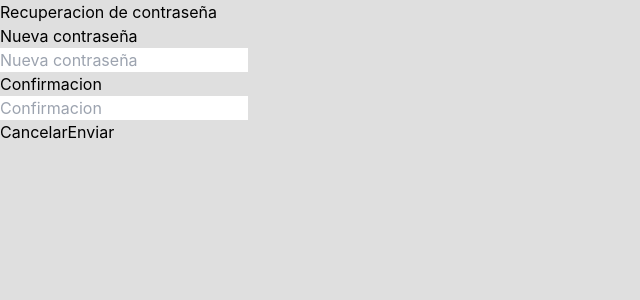
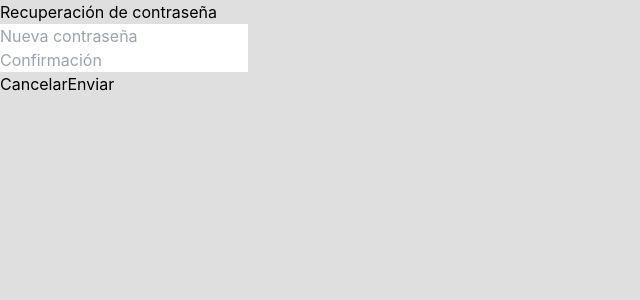
Before and after one commit to assrub/HogarTafi, a React (Vite) app in the folder Front/: page /recupera in a window 1280 px wide. Shown: the top 300 px of the page, without its empty margins (0-640 px from the left). Built offline with nearby package versions, Linux system fonts and the light colour scheme.

Commit message:
Ultimo cambio

```diff
--- a/Front/src/Pages/Recuperar contraseña/Recupera.jsx
+++ b/Front/src/Pages/Recuperar contraseña/Recupera.jsx
@@ -61,19 +61,16 @@ async function enviarNuevosDatos(){
          setToken(datosrecuperacion[3]);
     }
 
-    return (
-        <>
+    return (<>
         <div className="grid h-screen place-items-center">
-
-
-<div className="login grid place-content-center border border-black h-1/2 p-56 bg-white rounded-xl" >
-    <div className="titulo text-3xl mb-4 font-bold">
-        <h2>Recuperacion de contraseña</h2>
+          <div className="login grid place-content-center border border-black p-10 sm:p-8 lg:p-56 bg-white rounded-xl max-w-md sm:max-w-lg md:max-w-xl lg:max-w-2xl w-full">
+            <div className="titulo text-3xl mb-4 font-bold text-center">
+              <h2>Recuperación de contraseña</h2>
             </div>
             <div className="formulario">
-        <div className="nuevaContra">
+              <div className="nuevaContra mb-4">
                 <CampoTexto
-                textoEtiqueta="Nueva contraseña"
+                  //textoEtiqueta="Nueva contraseña"
                   error={campoIncompleto}
                   obligatorio={true}
                   propsLabel={{ labelFor: "password" }}
@@ -83,36 +80,35 @@ async function enviarNuevosDatos(){
                     id: "inputContra1",
                     placeholder: "Nueva contraseña",
                     value: datosRecuperacion.nuevaContra,
-                    onChange: handleInputChange
+                    onChange: handleInputChange,
+                    className: "p-3 w-full border rounded-md"
                   }}
                 />
               </div>
 
-        <div className="confirmacion">
+              <div className="confirmacion mb-4">
                 <CampoTexto
-                textoEtiqueta="Confirmacion"
+                  //textoEtiqueta="Confirmación"
                   error={campoIncompleto}
                   obligatorio={true}
                   propsLabel={{ labelFor: "password" }}
                   propsInput={{
                     type: "password",
                     name: "confirmacion",
-                    id: "inputconfirmacion",
-                    placeholder: "Confirmacion",
+                    id: "inputConfirmacion",
+                    placeholder: "Confirmación",
                     value: datosRecuperacion.confirmacion,
-                    onChange: handleInputChange
+                    onChange: handleInputChange,
+                    className: "p-3 w-full border rounded-md"
                   }}
                 />
               </div>
 
-
-
-        <div className="iniciar-sesion mt-6">
-        <Boton textoBoton="Cancelar" onClick={cancelar}/>
-            <Boton textoBoton="Enviar" onClick={enviarNuevosDatos}/>
+              <div className="iniciar-sesion mt-6 flex justify-between">
+                <Boton textoBoton="Cancelar" onClick={cancelar} className="w-1/2 mr-2" />
+                <Boton textoBoton="Enviar" onClick={enviarNuevosDatos} className="w-1/2 ml-2" />
               </div>
             </div>
-
           </div>
         </div>
       </>
--- a/Front/src/Pages/Recuperar contraseña/RecuperarContraseña.jsx
+++ b/Front/src/Pages/Recuperar contraseña/RecuperarContraseña.jsx
@@ -32,18 +32,15 @@ async function recuperarContra(){
 }
 
 
-    return (
-        <div className="grid h-screen place-items-center">
-
-
-        <div className="login grid place-content-center border border-black h-1/2 p-56 bg-white rounded-xl" >
-            <div className="titulo text-3xl mb-4 font-bold">
+    return (<div className="grid h-screen place-items-center">
+        <div className="login grid place-content-center border border-black p-10 sm:p-8 lg:p-56 bg-white rounded-xl max-w-md sm:max-w-lg md:max-w-xl lg:max-w-2xl w-full">
+          <div className="titulo text-3xl mb-4 font-bold text-center">
             <h2>Recuperar contraseña</h2>
           </div>
           <div className="formulario">
-                <div className="email">
+            <div className="email mb-4">
               <CampoTexto
-                        textoEtiqueta="Correo electronico"
+                //textoEtiqueta="Correo electronico"
                 error={campoIncompleto}
                 obligatorio={true}
                 propsLabel={{ labelFor: "email" }}
@@ -53,19 +50,17 @@ async function recuperarContra(){
                   id: "inputEmail",
                   placeholder: "Correo electronico",
                   value: email,
-                            onChange: handleInputChange
+                  onChange: handleInputChange,
+                  className: "p-3 w-full border rounded-md"
                 }}
               />
             </div>
 
-
-
-                <div className="iniciar-sesion mt-6">
-                <Boton textoBoton="Cancelar" onClick={cancelar}/>
-                    <Boton textoBoton="Enviar" onClick={recuperarContra}/>
+            <div className="iniciar-sesion mt-6 flex justify-between">
+              <Boton textoBoton="Cancelar" onClick={cancelar} className="w-1/2 mr-2" />
+              <Boton textoBoton="Enviar" onClick={recuperarContra} className="w-1/2 ml-2" />
             </div>
           </div>
-
         </div>
       </div>
       );
--- a/Front/src/componentes/ListadoUsuarios.jsx
+++ b/Front/src/componentes/ListadoUsuarios.jsx
@@ -160,8 +160,8 @@ export default function ListadoUsuarios() {
       {formregistrar && (
         <div className="tabla border rounded-lg p-3 shadow-md overflow-x-auto">
           <div className="registrarUsuario">
-            <form action="">
-              {[
+            <form action="" className="max-w-4xl m-auto grid grid-cols-1 sm:grid-cols-1 gap-1 p-3">
+            {[
                 { name: "nombre", type: "text" },
                 { name: "apellido", type: "text" },
                 { name: "email", type: "email" },
@@ -170,25 +170,26 @@ export default function ListadoUsuarios() {
                 { name: "telefono", type: "number" },
                 { name: "direccion", type: "text" },
               ].map((campo) => (
-                <CampoTexto
-                  key={campo.name}
-                  textoEtiqueta={campo.label}
-                  error={campoIncompleto}
-                  obligatorio={true}
-                  propsLabel={{ labelFor: campo.name }}
-                  propsInput={{
-                    placeholder: campo.name,
-                    type: campo.type,
-                    name: campo.name,
-                    id: `input${campo.name.charAt(0).toUpperCase() + campo.name.slice(1)}`,
-                    value: usuario[campo.name],
-                    onChange: handleInputChange,
-                    min: campo.min,
-                    max: campo.max,
-                  }}
-                />
+                <div key={campo.name} className="flex flex-col">
+                  <label
+                    htmlFor={`input${campo.name.charAt(0).toUpperCase() + campo.name.slice(1)}`}
+                    className="text-gray-700 font-semibold mb-1"
+                  >
+                    {campo.name.charAt(0).toUpperCase() + campo.name.slice(1)}
+                  </label>
+                  <input
+                    className="border rounded-md p-3 focus:outline-none focus:ring-2 focus:ring-blue-500"
+                    placeholder={campo.name}
+                    type={campo.type}
+                    name={campo.name}
+                    id={`input${campo.name.charAt(0).toUpperCase() + campo.name.slice(1)}`}
+                    value={usuario[campo.name]}
+                    onChange={handleInputChange}
+                    min={campo.min}
+                    max={campo.max}
+                  />
+                </div>
               ))}
-
               <div className="tipo-usuario mt-5">
                 <select
                   name="paciente"
```
Lines whose indentation alone changed are shown as unchanged.
